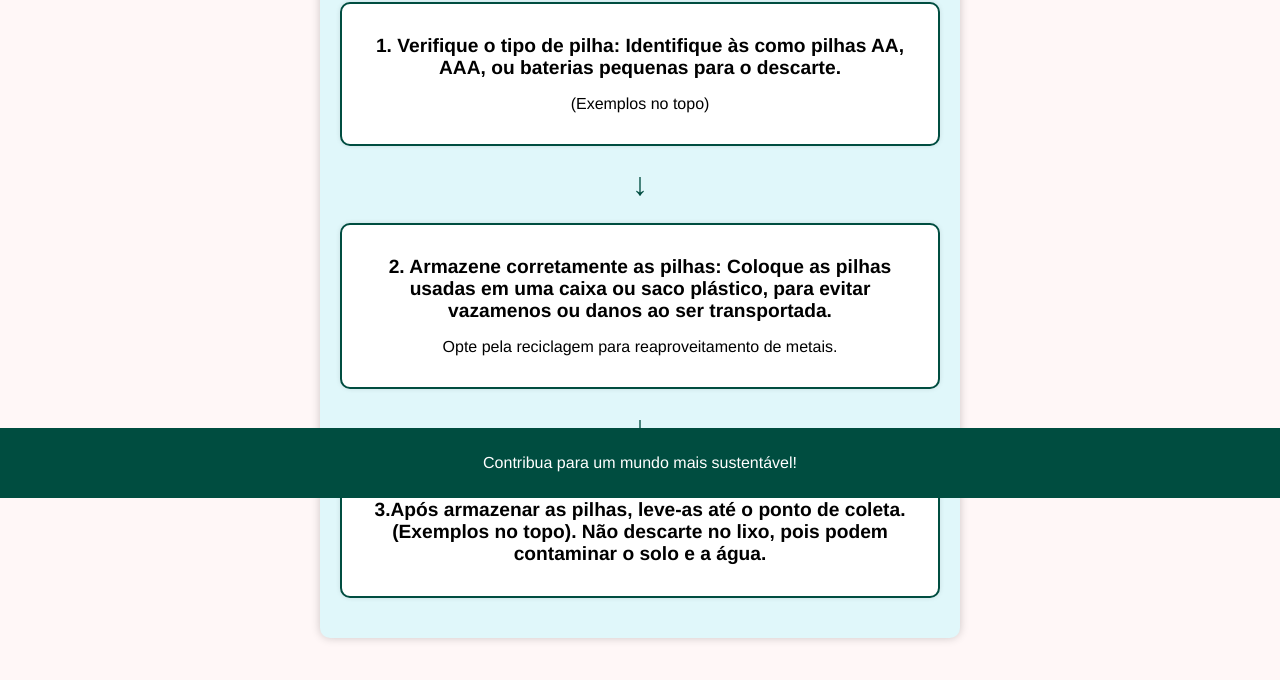
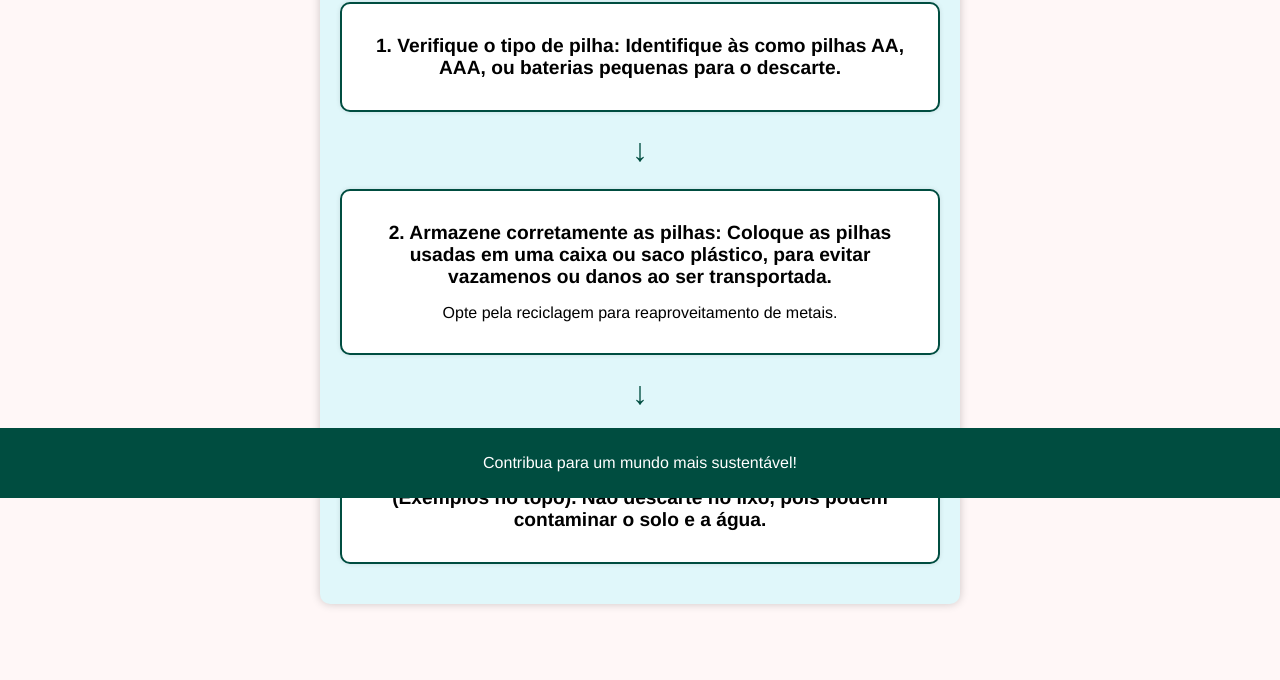
Before and after one commit to EmbalagemInteligente/SmartEmbalagem, a plain HTML site: page bateria.html in a window 1280 px wide. Shown: the part 302-982 px from the top of the page. After the commit the page ends 956 px from the top, so only its background shows below. Drawn offline with Linux system fonts and the light colour scheme.

Commit message:
Update bateria.html

```diff
--- a/bateria.html
+++ b/bateria.html
@@ -32,7 +32,6 @@
         <h1>Descarte de Pilhas/Baterias</h1>
         <div class="step">
             <p><strong>1. Verifique o tipo de pilha: Identifique às como pilhas AA, AAA, ou baterias pequenas para o descarte.</strong></p>
-            <p>(Exemplos no topo)</p>
         </div>
         <div class="arrow">↓</div>
         <div class="step">
@@ -41,7 +40,7 @@
         </div>
         <div class="arrow">↓</div>
         <div class="step">
-            <p><strong>3.Após armazenar as pilhas, leve-as até o ponto de coleta.(Exemplos no topo). Não descarte no lixo, pois podem contaminar o solo e a água.</strong></p>
+            <p><strong>3.Após armazenar as pilhas, leve-as até o ponto de coleta.<br>(Exemplos no topo). Não descarte no lixo, pois podem contaminar o solo e a água.</strong></p>
         </div>
     </div>
     <footer>
```
